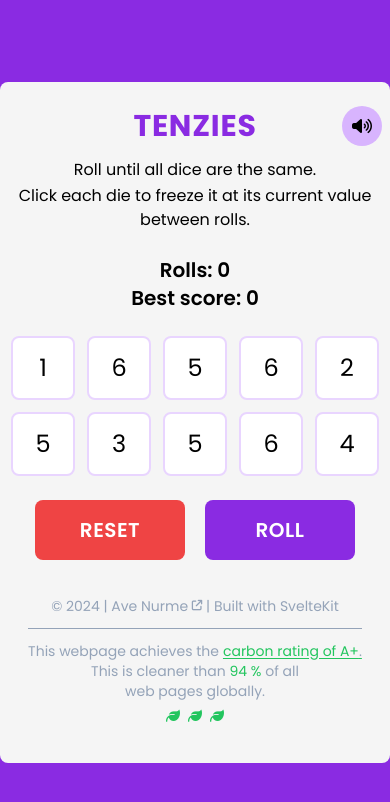
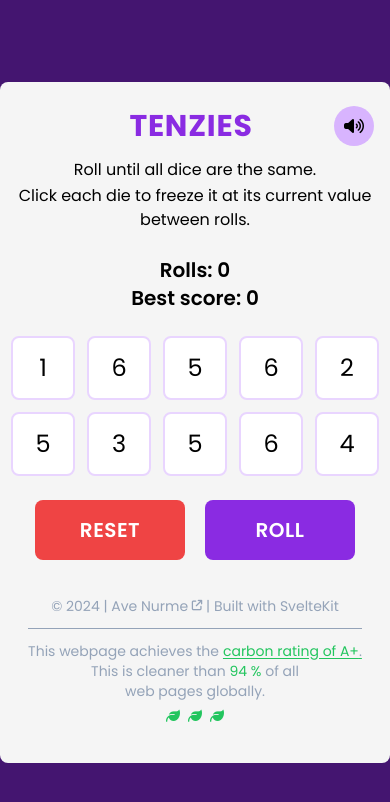
Before and after one commit to nurme-ave/svelte5-tenzies-game, a SvelteKit app: page / in a window 390 px wide. Shown: the top 802 px of the page. Built offline with nearby package versions, Linux system fonts and the light colour scheme.

Commit message:
Change background color, push MuteToggle slightly left on mobile view

```diff
--- a/src/lib/components/ui/MuteToggle.svelte
+++ b/src/lib/components/ui/MuteToggle.svelte
@@ -6,7 +6,7 @@
 <div class="flex items-center gap-2 md:gap-3">
   <button
     onclick={toggleMute}
-    class="flex h-10 w-10 items-center justify-center rounded-full bg-purple-300 transition-colors duration-200 sm:hover:bg-purple-400"
+    class="flex h-10 w-10 items-center justify-center rounded-full bg-purple-300 transition-colors duration-200 sm:hover:bg-purple-400 mr-2 sm:mr-0"
     aria-label={isMuted ? 'Unmute sound' : 'Mute sound'}
   >
     {#if isMuted}
--- a/src/routes/+layout.svelte
+++ b/src/routes/+layout.svelte
@@ -3,6 +3,11 @@
   let { children } = $props();
 </script>
 
-<main class="grid min-h-dvh place-content-center bg-[#8A2BE2] font-poppins">
-  {@render children()}
+<main
+  class="grid min-h-dvh place-content-center bg-[#8A2BE2] font-poppins"
+>
+  <div class="absolute inset-0 bg-black/50"></div>
+  <div class="relative">
+    {@render children()}
+  </div>
 </main>
--- a/src/routes/+page.svelte
+++ b/src/routes/+page.svelte
@@ -41,7 +41,7 @@
 
 {#if game}
   <section
-    class="relative flex animate-fadeInForwards flex-col gap-6 rounded-lg bg-[#F5F5F5] px-2 py-6 text-center sm:p-10 lg:px-20 lg:pb-2 lg:pt-10 3xl:max-w-[1024px] 3xl:gap-10 3xl:px-28 3xl:py-12"
+    class="relative flex flex-col gap-6 rounded-lg bg-[#F5F5F5] px-2 py-6 text-center sm:p-10 lg:px-20 lg:pb-2 lg:pt-10 3xl:max-w-[1024px] 3xl:gap-10 3xl:px-28 3xl:py-12"
   >
     <GameHeader />
     <ScoreDisplay {game} />
```
